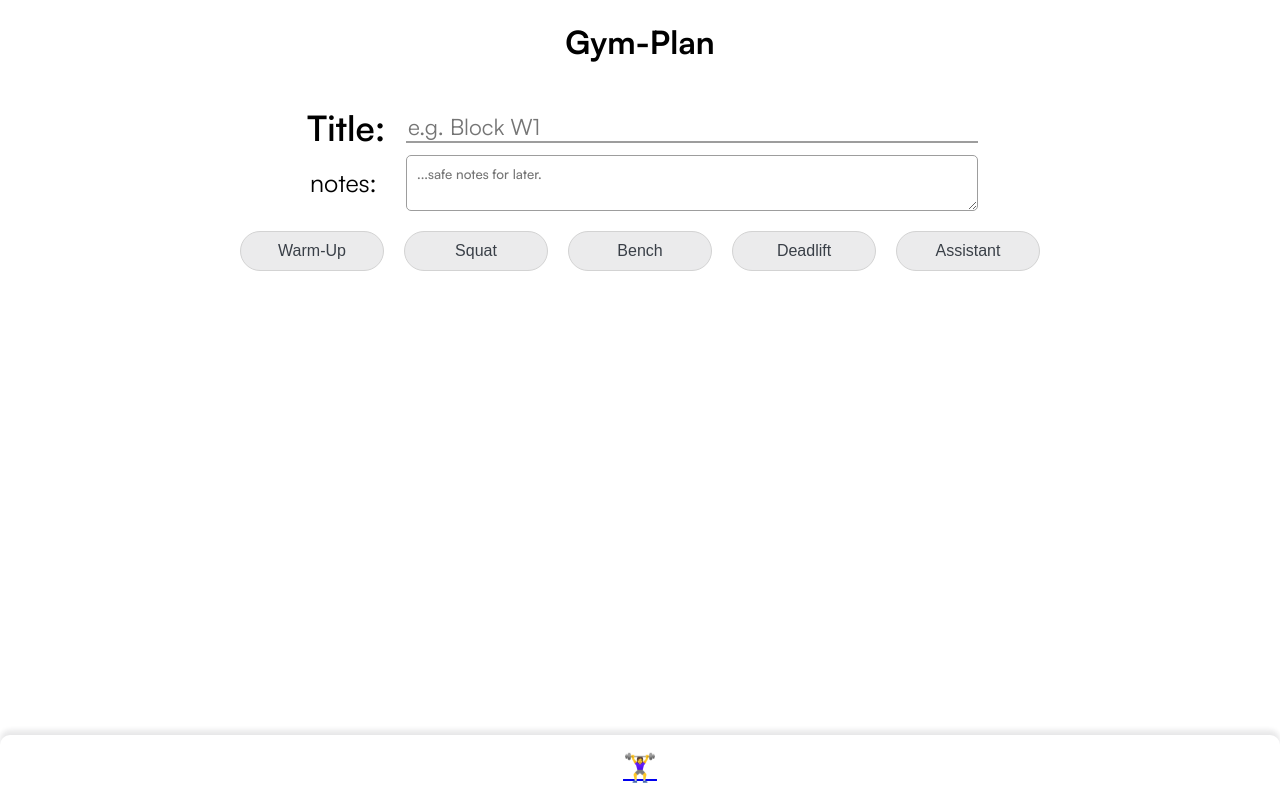
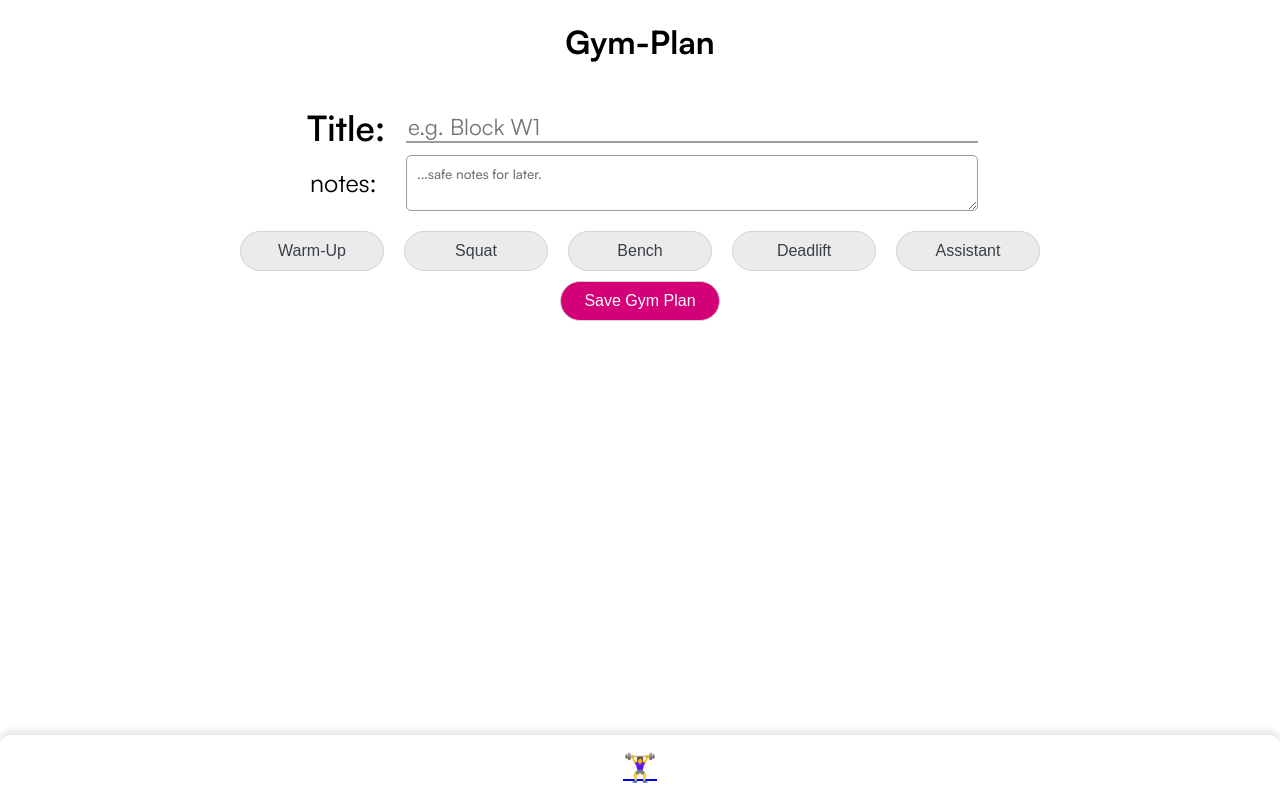
Before and after one commit to KirstenSchuhmann/CapstoneProject, a Next.js app: page / in a window 1280 px wide. Built offline with nearby package versions, Linux system fonts and the light colour scheme.

Commit message:
added Save Button again

```diff
--- a/components/GymPlan/GymPlan.js
+++ b/components/GymPlan/GymPlan.js
@@ -12,6 +12,7 @@ import {
    StyledLabelTitle,
    StyledFieldSet,
    GymPlanTitle,
+   SaveButton,
 } from './GymPlanStyling';
 
 export default function GymPlan({ onCreatePlan }) {
@@ -117,6 +118,7 @@ export default function GymPlan({ onCreatePlan }) {
             addExerciseSet={addExerciseSet}
             deleteSection={deleteSection}
          />
+         <SaveButton type='submit'> Save Gym Plan </SaveButton>
       </StyledForm>
    );
 }
--- a/components/GymPlan/GymPlanStyling.js
+++ b/components/GymPlan/GymPlanStyling.js
@@ -13,6 +13,7 @@ export {
    StyledNotesLabel,
    StyledLabelTitle,
    StyledFieldSet,
+   SaveButton,
 };
 
 const StyledForm = styled.form`
```
